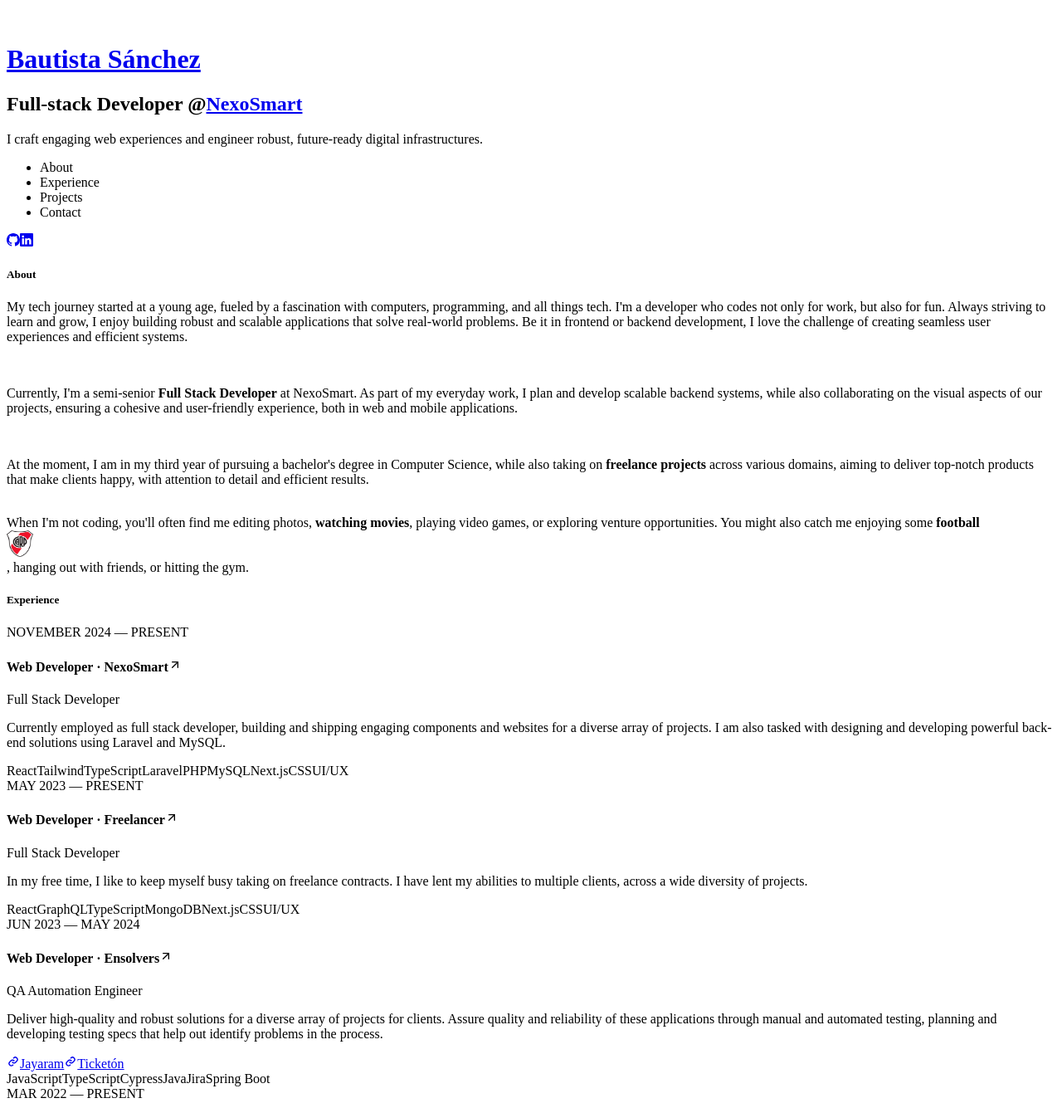
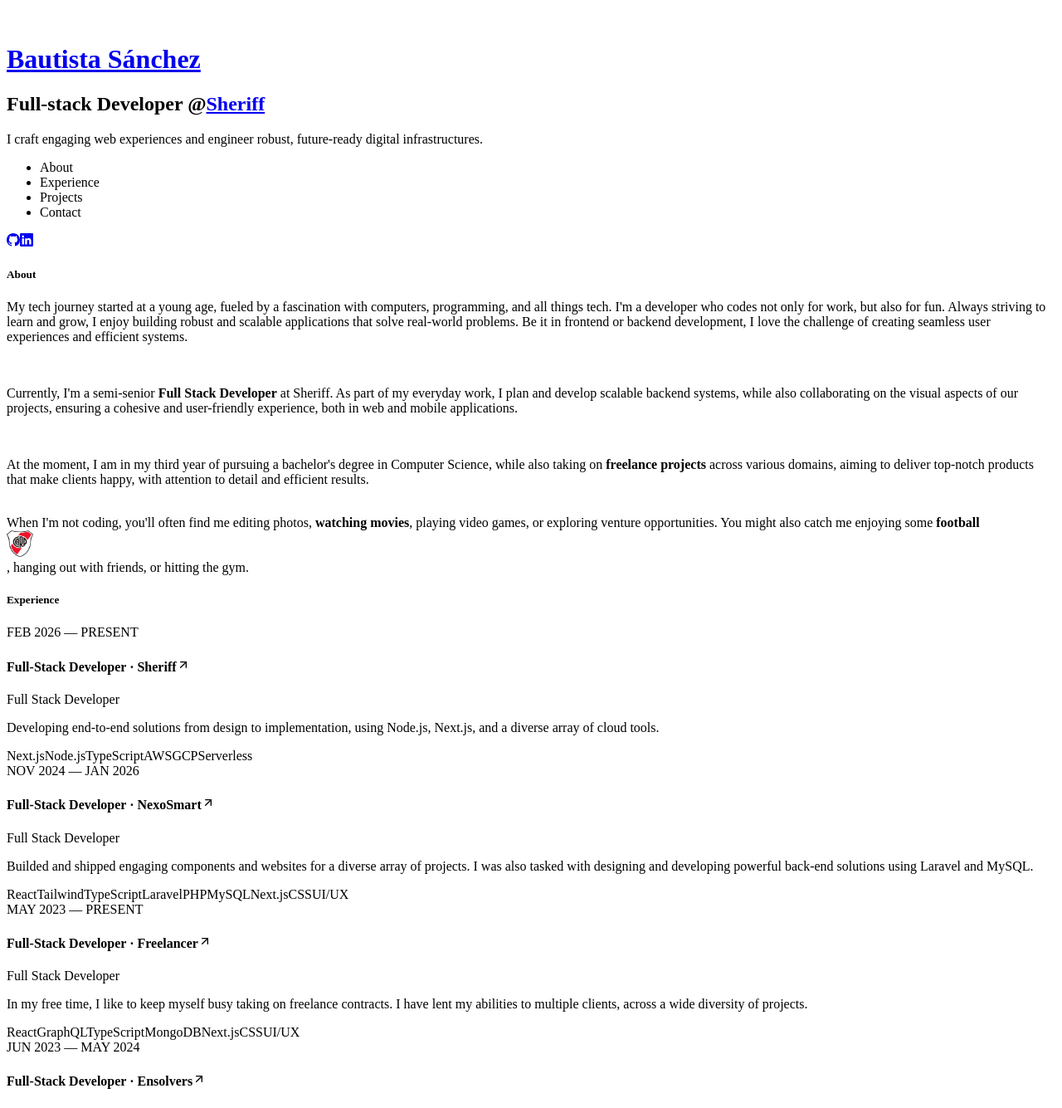
Before and after one commit to bautt-s/portfolio-v2, a Next.js app: page / in a window 1280 px wide. Shown: the part 130-1465 px from the top of the page at 83% size. Built offline with nearby package versions, Linux system fonts and the light colour scheme.

Commit message:
chore: updated with new position

```diff
--- a/src/components/about.tsx
+++ b/src/components/about.tsx
@@ -18,7 +18,7 @@
 
             <p>
                 Currently, I'm a semi-senior <strong className="cursor-pointer font-medium text-slate-200
-                hover:text-teal-300 focus-visible:text-teal-300">Full Stack Developer</strong> at NexoSmart.
+                hover:text-teal-300 focus-visible:text-teal-300">Full Stack Developer</strong> at Sheriff.
                 As part of my everyday work, I plan and develop scalable backend systems, while also collaborating
                 on the visual aspects of our projects, ensuring a cohesive and user-friendly experience, both in web and
                 mobile applications.
--- a/src/components/experience.tsx
+++ b/src/components/experience.tsx
@@ -5,16 +5,25 @@
 
 const experiences = [
     {
-        title: 'Web Developer · NexoSmart',
+        title: 'Full-Stack Developer · Sheriff',
         subtitle: 'Full Stack Developer',
-        date: 'NOVEMBER 2024 — PRESENT',
-        description: 'Currently employed as full stack developer, building and shipping engaging components and websites for a diverse array of projects. I am also tasked with designing and developing powerful back-end solutions using Laravel and MySQL.',
+        date: 'FEB 2026 — PRESENT',
+        description: 'Developing end-to-end solutions from design to implementation, using Node.js, Next.js, and a diverse array of cloud tools.',
+        tags: ['Next.js', 'Node.js', 'TypeScript', 'AWS', 'GCP', 'Serverless'],
+        links: [],
+        mainLink: 'https://thesheriff.cl/'
+    },
+    {
+        title: 'Full-Stack Developer · NexoSmart',
+        subtitle: 'Full Stack Developer',
+        date: 'NOV 2024 — JAN 2026',
+        description: 'Builded and shipped engaging components and websites for a diverse array of projects. I was also tasked with designing and developing powerful back-end solutions using Laravel and MySQL.',
         tags: ['React', 'Tailwind', 'TypeScript', 'Laravel', 'PHP', 'MySQL', 'Next.js', 'CSS', 'UI/UX'],
         links: [],
         mainLink: 'https://www.nexosmart.com.ar/'
     },
     {
-        title: 'Web Developer · Freelancer',
+        title: 'Full-Stack Developer · Freelancer',
         subtitle: 'Full Stack Developer',
         date: 'MAY 2023 — PRESENT',
         description: 'In my free time, I like to keep myself busy taking on freelance contracts. I have lent my abilities to multiple clients, across a wide diversity of projects.',
@@ -23,7 +32,7 @@
         mainLink: 'https://github.com/bautt-s?tab=repositories'
     },
     {
-        title: 'Web Developer · Ensolvers',
+        title: 'Full-Stack Developer · Ensolvers',
         subtitle: 'QA Automation Engineer',
         date: 'JUN 2023 — MAY 2024',
         description: 'Deliver high-quality and robust solutions for a diverse array of projects for clients. Assure quality and reliability of these applications through manual and automated testing, planning and developing testing specs that help out identify problems in the process.',
--- a/src/components/sidebar.tsx
+++ b/src/components/sidebar.tsx
@@ -20,9 +20,9 @@
                 <h2 className="mt-3 text-lg font-medium tracking-tight text-slate-200 sm:text-xl">
                     Full-stack Developer @
 
-                    <a href='https://www.nexosmart.com.ar/' target='_blank' className='ml-2 relative
+                    <a href='https://thesheriff.cl/' target='_blank' className='ml-2 relative
                     top-[1px] underline underline-offset-4 decoration-2 decoration-teal-300 text-teal-300'>
-                        NexoSmart
+                        Sheriff
                     </a>
                 </h2>
 
--- a/src/pages/archive.tsx
+++ b/src/pages/archive.tsx
@@ -110,7 +110,7 @@
                 </Link>
 
                 <h1 className='text-4xl sm:text-5xl font-bold text-slate-100 mt-2'>
-                    All Projects
+                    All Projects <i>(outdated)</i>
                 </h1>
             </header>
 
```
